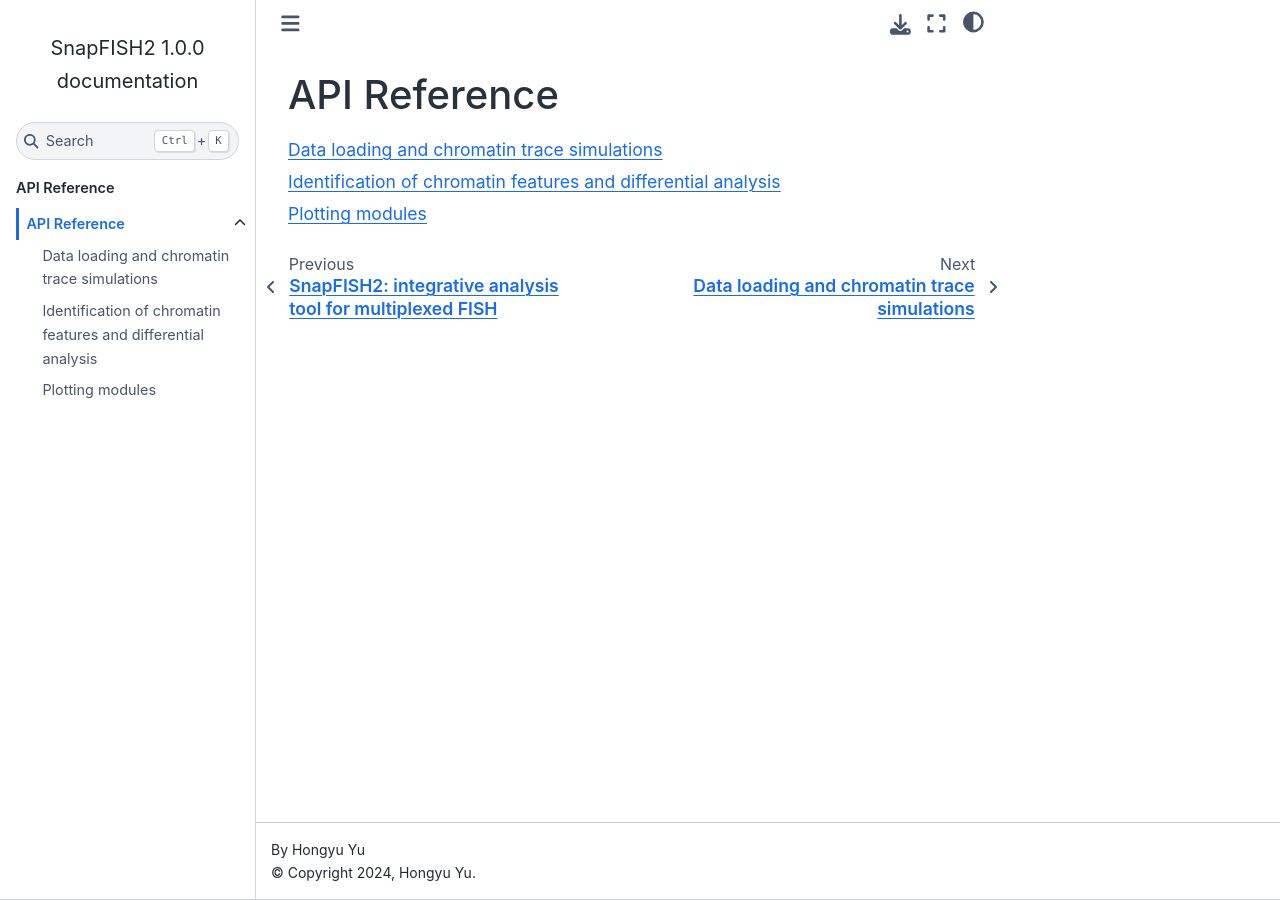
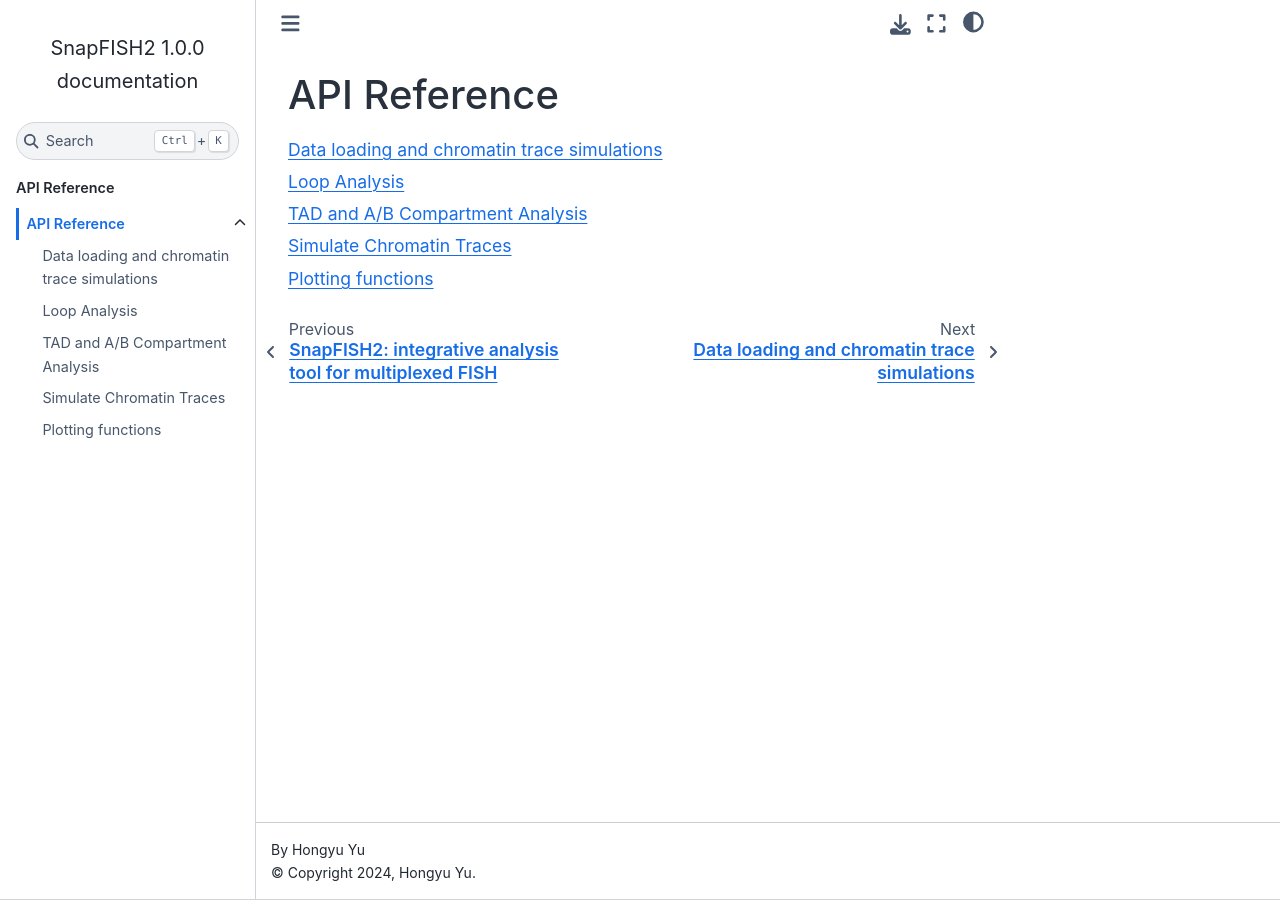
Before and after one commit to hyuyu104/ArcFISH, a Sphinx documentation site: the page built from docs/source/apilist.rst, in a window 1280 px wide. Built offline with Sphinx 7.4.7 and the Sphinx Book theme 1.1.4, drawn with Linux system fonts in a browser that asks for light colours; pages that are not in the unit, such as notebooks, are missing from menus.

Commit message:
Separated module documentations.

```diff
--- a/docs/source/apilist.rst
+++ b/docs/source/apilist.rst
@@ -5,5 +5,7 @@ API Reference
    :maxdepth: 2
 
    apilist/utils
-   apilist/analysis
+   apilist/loop
+   apilist/domain
+   apilist/simulate
    apilist/plot
--- /dev/null
+++ b/docs/source/apilist/domain.rst
@@ -0,0 +1,5 @@
+TAD and A/B Compartment Analysis
+================================
+
+.. automodapi:: snapfish2.analysis.domain
+   :no-inheritance-diagram:
--- a/docs/source/apilist/plot.rst
+++ b/docs/source/apilist/plot.rst
@@ -1,5 +1,5 @@
-Plotting modules
-================
+Plotting functions
+==================
 
 .. automodapi:: snapfish2.plot.base
    :no-inheritance-diagram:
--- /dev/null
+++ b/docs/source/apilist/simulate.rst
@@ -0,0 +1,5 @@
+Simulate Chromatin Traces
+=========================
+
+.. automodapi:: snapfish2.analysis.simulate
+   :no-inheritance-diagram:
--- a/docs/source/conf.py
+++ b/docs/source/conf.py
@@ -38,6 +38,7 @@ myst_enable_extensions = [
     "dollarmath",
 ]
 
+add_module_names = False
 
 # -- Options for HTML output -------------------------------------------------
 # https://www.sphinx-doc.org/en/master/usage/configuration.html#options-for-html-output
```
Also changed, not shown: docs/source/apilist/analysis.rst (deleted, +0 -13 lines), docs/source/apilist/loop.rst (added, +7 -0 lines).
